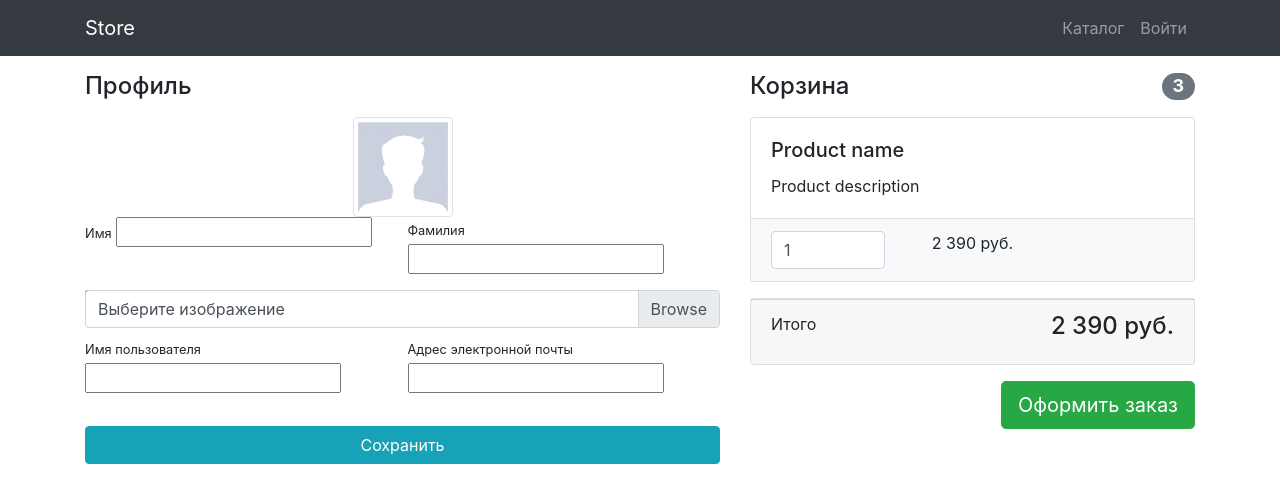
After one commit to Tomahawk159/store-server, a Django app: template store/users/templates/users/profile.html in a window 1280 px wide. The commit adds this page. Shown: the top 503 px of the page. Run offline with Django 3.2, Linux system fonts and the light colour scheme; the template is opened without the code that fills it: most values are stand-ins (such as "Sample title", 1, 10 or a date in 2020); form fields are guessed from the names that the template uses; some libraries are stand-ins or nearby versions.

Commit message:
add_authorization_user

```diff
--- a/store/products/templates/products/base.html
+++ b/store/products/templates/products/base.html
@@ -35,9 +35,7 @@
                     <li class="nav-item">
                         <a class="nav-link" href="{% url 'products:index' %}">Каталог <i class="fas fa-shopping-bag"></i> </a>
                     </li>
-                    <li class="nav-item">
-                        <a class="nav-link" href="{% url "users:login" %}">Войти <i class="fas fa-sign-in-alt"></i></a>
-                    </li>
+                    {% if user.is_authenticated %}
                         <li class="nav-item dropdown">
                             <a class="nav-link dropdown-toggle" href="#" id="navbarDropdown" role="button"
                                 data-bs-toggle="dropdown" aria-expanded="false">
@@ -45,20 +43,27 @@
                             </a>
                             <ul class="dropdown-menu" aria-labelledby="navbarDropdown">
                                 <li>
-                                <a class="dropdown-item" href="users/profile.html">Профиль</a>
+                                    <a class="dropdown-item" href="{% url "users:profile" %}">Профиль</a>
                                 </li>
                                 <li><a class="dropdown-item" href="orders/orders.html">Заказы</a></li>
-                            <li><a class="dropdown-item" href="#">Админ-панель</a></li>
+                                {% if user.is_superuser or is_staff %}
+                                    <li><a class="dropdown-item" href="{% url "admin:index" %}">Админ-панель</a></li>
                                     <li>
+                                {% endif %}
                                     <hr class="dropdown-divider">
                                 </li>
                                 <li>
-                                <a class="dropdown-item" href="#">
+                                    <a class="dropdown-item" href="{% url "users:logout" %}">
                                         Выйти
                                     </a>
                                 </li>
                             </ul>
                         </li>
+                    {% else %}
+                        <li class="nav-item">
+                            <a class="nav-link" href="{% url "users:login" %}">Войти <i class="fas fa-sign-in-alt"></i></a>
+                        </li>
+                    {% endif %}
                 </ul>
             </div>
         </div>
--- a/store/store/settings.py
+++ b/store/store/settings.py
@@ -94,7 +94,7 @@ AUTH_PASSWORD_VALIDATORS = [
 # Internationalization
 # https://docs.djangoproject.com/en/3.2/topics/i18n/
 
-LANGUAGE_CODE = 'en-us'
+LANGUAGE_CODE = 'ru-ru'
 
 TIME_ZONE = 'UTC'
 
--- /dev/null
+++ b/store/users/templates/users/profile.html
@@ -0,0 +1,99 @@
+{% extends "products/base.html" %}
+
+{% load static %}
+
+{% block css %}
+    <link href="{% static 'vendor/css/profile.css' %}" rel="stylesheet">
+{% endblock css %}
+
+{% block content %}
+<div class="container">
+    <div class="row">
+        <div class="col-lg-7">
+            <h4 class="mt-3 mb-3">Профиль</h4>
+            <div class="col-lg-12 text-center">
+                <img width="100" height="100"
+                     src="{% if user.image %} {{ user.image.url }} {% else %} {% static 'vendor/img/users/default_avatar.jpg' %} {% endif %}"
+                     class="img-thumbnail">
+            </div>
+            <form action="{% url "users:profile" %}" method="post" enctype='multipart/form-data'>
+                {% csrf_token %}
+                <div class="form-row">
+                    <div class="col-lg-6">
+                        <div class="form-group">
+                            <label class="small mb-1" for="{{ form.first_name.id_for_label }}">Имя</label>
+                            {{ form.first_name }}
+                        </div>
+                    </div>
+                    <div class="col-lg-6">
+                        <div class="form-group">
+                            <label class="small mb-1" for="{{ form.last_name.id_for_label }}">Фамилия</label>
+                            {{ form.last_name }}
+                        </div>
+                    </div>
+                </div>
+                <div class="form-row mb-2">
+                    <div class="col-lg-12">
+                        <div class="custom-file">
+                            {{ form.image }}
+                            <label class="custom-file-label" for="{{ form.image.id_for_label }}">Выберите изображение</label>
+                        </div>
+                    </div>
+                </div>
+                <div class="form-row">
+                    <div class="col-lg-6">
+                        <label class="small mb-1" for="{{ form.username.id_for_label }}">Имя пользователя</label>
+                        {{ form.username }}
+                    </div>
+                    <div class="col-lg-6">
+                        <label class="small mb-1" for="{{ form.email.id_for_label }}">Адрес электронной
+                            почты</label>
+                            {{ form.email }}
+                    </div>
+                </div>
+                <div class="form-row">
+                    <div class="col-lg-12" style="margin-top: 33px;">
+                        <input class="btn btn-info btn-block" type="submit" value="Сохранить">
+                    </div>
+                </div>
+            </form>
+        </div>
+        <div class="col-lg-5">
+            <h4 class="mt-3 mb-3 d-flex justify-content-between align-items-center mb-3">
+                Корзина <span class="badge badge-secondary badge-pill">3</span>
+            </h4>
+            <div class="card mb-3">
+                <div class="card-body">
+                    <h5 class="card-title">Product name</h5>
+                    <p class="card-text">Product description</p>
+                </div>
+                <ul class="list-group list-group-flush">
+                    <li class="list-group-item bg-light">
+                        <div class="row text-center">
+                            <div class="col-lg-4">
+                                <input name="basketID" type="number" class="form-control"
+                                       value="1" min="0">
+                            </div>
+                            <div class="col-lg-4">2 390 руб.</div>
+                            <div class="col-lg-4">
+                                <a href="#">
+                                    <i class="fas fa-trash"></i>
+                                </a>
+                            </div>
+                        </div>
+                    </li>
+                </ul>
+            </div>
+            <div class="card mb-3">
+                <div class="card-footer">
+                    <p class="float-left">Итого</p>
+                    <h4 class="float-right">2 390 руб.</h4>
+                </div>
+            </div>
+            <a class="btn btn-success btn-lg float-right" href="../orders/order-create.html">
+                Оформить заказ
+            </a>
+        </div>
+    </div>
+</div>
+{% endblock %}
--- a/store/users/urls.py
+++ b/store/users/urls.py
@@ -1,10 +1,12 @@
 from django.urls import path
-from users.views import login, registration
+from users.views import login, registration, profile, logout
 
 app_name = 'users'
 
 urlpatterns = [
     path('login/', login, name='login'),
-    path('registration/', login, name='registration'),
+    path('registration/', registration, name='registration'),
+    path('profile/', profile, name='profile'),
+    path('logout/', logout, name='logout'),
 
 ]
```
Also changed, not shown: store/users/forms.py (added, +52 -0 lines), store/users/templates/users/login.html (+22 -9 lines), store/users/templates/users/registration.html (+22 -25 lines), store/users/views.py (+45 -3 lines). Lines whose indentation alone changed are shown as unchanged.
